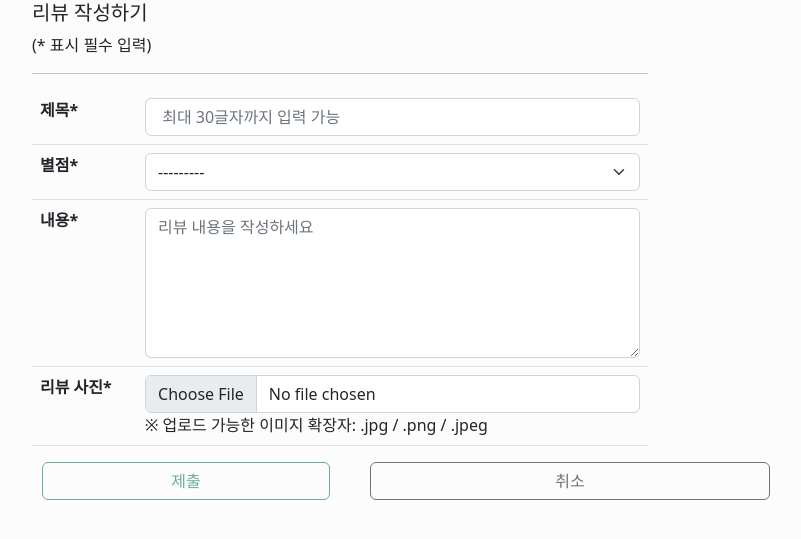
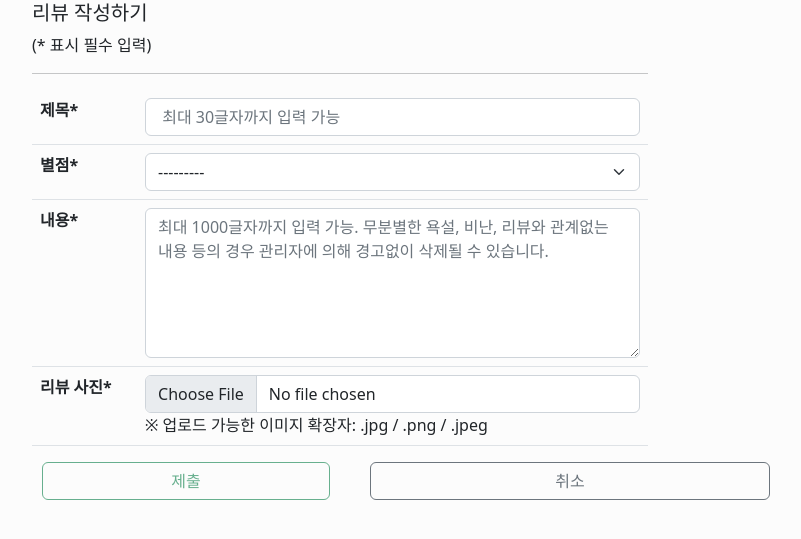
Before and after one commit to asyam9/OptimizedOfficeAI, a Django app: page /reviews/upload/ in a window 1280 px wide. Shown: the part 198-737 px from the top of the page, without its empty margins (300-1101 px from the left). Run offline with Django 4.2, Linux system fonts and the light colour scheme; some libraries are stand-ins or nearby versions.

Commit message:
내용글자수제한/ yolo모델 중복 오브젝트 출력 안함 / 별점낮은순정렬/이미지파일이름수정

```diff
--- a/Review_site/Reviews/models.py
+++ b/Review_site/Reviews/models.py
@@ -2,7 +2,19 @@ from django.db import models
 from django.core.validators import validate_image_file_extension, FileExtensionValidator
 from django.contrib.auth.models import User
 
+import os
+from uuid import uuid4
+
 imgvalidator = FileExtensionValidator(allowed_extensions=['jpg', 'png', 'jpeg'], message='다음과 같은 형식의 확장자만 사용 가능합니다(jpg, png, jpeg)')
+
+def rename_imagefile_to_uuid(instance, filename): 	# instance : Feed 모델에서 __str__로 반환해주는 값 현재는 title로 지정
+    												# filename : 원본 파일명
+    upload_to = f'review_images/' 			        # 파일 저장 위치 설정
+    ext = filename.split('.')[-1]        			# 원본 파일명 text.jpg->[text, jpg]로 나누어주고 -1 번째 값만 ext에 담아주기
+    uuid = uuid4().hex                   			# 50da5daca34d4802a771047ee463c234 이런 형식에 임의에 이름 생성
+    filename = '{}.{}'.format(uuid, ext) 			# '{uuid}.{ext}' -> 50da5daca34d4802a771047ee463c234.jpg
+										 			# format(uuid, ext) -> uuid = 파일명, ext = 파일 형식
+    return os.path.join(upload_to, filename)		# DB에 저장할 값을 리턴
 
 # Create your models here.
 class Review_Models(models.Model):
@@ -30,9 +42,9 @@ class Review_Models(models.Model):
     ratings = models.IntegerField(choices=RATINGS_CHOICES)
     content = models.TextField()
     dt_created = models.DateTimeField(auto_now_add=True)
-    imgfile = models.ImageField(upload_to='review_images/', validators=[validate_image_file_extension, imgvalidator])
+    imgfile = models.ImageField(upload_to=rename_imagefile_to_uuid, validators=[validate_image_file_extension, imgvalidator])
     domain_clf = models.CharField(max_length=15)
-    objects_clf = models.TextField()
+    objects_clf = models.CharField(max_length=1000)
     user = models.ForeignKey(User, on_delete=models.CASCADE)
 
     # yolo 모델 분류 결과를 출력하기 위한 함수 -> 리스트 안 오브젝트를 각각 출력
--- a/Review_site/Reviews/views.py
+++ b/Review_site/Reviews/views.py
@@ -104,8 +104,9 @@ def img_object_clf(img_url):
             distance = calculate_distance(mid)
             distances.append(distance)
 
-            # class id 에 해당하는 이름 출력하기
-            objects_list.append(names[int(box.cls)])
+            # class id 에 해당하는 이름 리스트에 추가(리스트 안에 없는 경우에만)
+            if names[int(box.cls)] not in objects_list:
+                objects_list.append(names[int(box.cls)])
 
     # try:
     #     object_clf = objects_list[distances.index(min(distances))]
@@ -180,6 +181,8 @@ def index(request):
     # 별점과 관련한 정렬
     elif sort == '별점높은순':
         reviews = Review_Models.objects.all().order_by('-ratings', '-dt_created')
+    elif sort == '별점낮은순':
+        reviews = Review_Models.objects.all().order_by('ratings', '-dt_created')
     # 정렬 없을 떄
     else:
         reviews = Review_Models.objects.all().order_by('-dt_created') # 데이터 전체 불러오기
--- a/Review_site/templates/Reviews/index.html
+++ b/Review_site/templates/Reviews/index.html
@@ -66,6 +66,7 @@
           <ul class="dropdown-menu" aria-labelledby="ddb_sort">
             <li><a class="dropdown-item" onclick="changeText('ddb_sort',this)" value="date-new">최신등록순</a></li>
             <li><a class="dropdown-item" onclick="changeText('ddb_sort',this)" value="likes-high">별점높은순</a></li>
+            <li><a class="dropdown-item" onclick="changeText('ddb_sort',this)" value="likes-high">별점낮은순</a></li>
           </ul>
         </div>
 
--- a/Review_site/templates/Reviews/review_detail.html
+++ b/Review_site/templates/Reviews/review_detail.html
@@ -24,7 +24,7 @@
 
     <div class="content">
       <img class="thumb" src={{ review.imgfile.url }}>
-      <p class="content">{{ review.content }}</p>
+      <p class="content" style='word-break: break-all;'>{{ review.content }}</p>
       {% if review.objects_clf%}
         {% for object in review.get_objects_list %}
           # {{ object|slice:"1:-1" }}
--- a/Review_site/templates/Reviews/review_upload.html
+++ b/Review_site/templates/Reviews/review_upload.html
@@ -42,7 +42,6 @@
     {% endif %}
     <form method="POST" enctype="multipart/form-data">
         {% csrf_token %}
-
         <h5>리뷰 작성하기</h5>
         (* 표시 필수 입력)
         <hr>
@@ -59,7 +58,7 @@
               </tr>
               <tr>
                 <th scope="row">내용*</th>
-                <td>  {{ form.content|add_class:"form-control"|attr:"id:floatingTextarea2"|attr:"placeholder:리뷰 내용을 작성하세요"|attr:"style:height: 150px" }}  </td>
+                <td  style="word-break:break-all">  {{ form.content|add_class:"form-control"|attr:"id:floatingTextarea2"|attr:"id:floatingTextarea2"|attr:"style:height: 150px" }}  </td>
               </tr>
               <tr>
                 <th scope="row">리뷰 사진*</th>
@@ -102,3 +101,10 @@
 </div>
 
 {% endblock content %}
+
+{% block script %}
+<script>
+  const textarea = document.getElementById('floatingTextarea2');
+  textarea.placeholder = `최대 1000글자까지 입력 가능. 무분별한 욕설, 비난, 리뷰와 관계없는 내용 등의 경우 관리자에 의해 경고없이 삭제될 수 있습니다.`;
+</script>
+{% endblock script %}
```
Also changed, not shown: Review_site/Reviews/migrations/0021_alter_review_models_imgfile_and_more.py (added).
